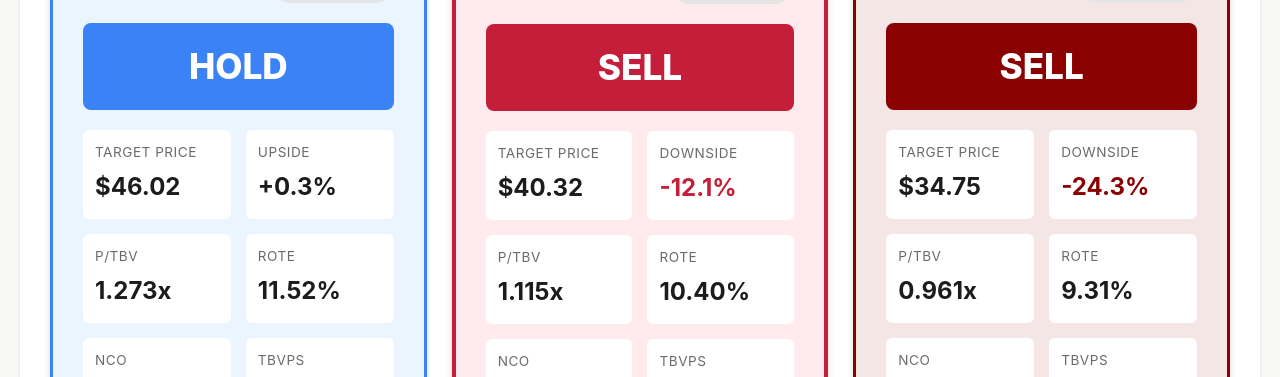
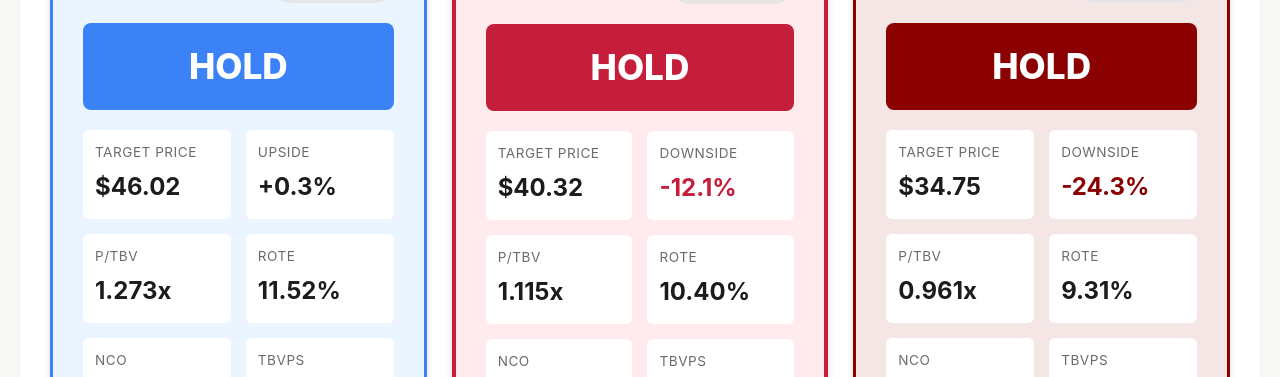
Before and after one commit to nirvanchitnis-cmyk/caty-equity-research-live, a plain HTML site: page CATY_12_valuation_model.html in a window 1280 px wide. Shown: the part 723-1100 px from the top of the page. Drawn offline with Linux system fonts and the light colour scheme.

Commit message:
Final: Remove last SELL section headers

```diff
--- a/CATY_12_valuation_model.html
+++ b/CATY_12_valuation_model.html
@@ -586,13 +586,13 @@
                     </div>
                 </div>
 
-                <!-- BASE CASE (SELL) -->
+                <!-- BASE CASE (HOLD) -->
                 <div class="scenario-card base">
                     <div class="scenario-header">
                         <div class="scenario-name">BASE CASE</div>
                         <div class="scenario-probability">60% Prob</div>
                     </div>
-                    <div class="scenario-rating">SELL</div>
+                    <div class="scenario-rating">HOLD</div>
 
                     <div class="scenario-metrics">
                         <div class="scenario-metric">
@@ -633,7 +633,7 @@
                         <div class="scenario-name">BEAR CASE</div>
                         <div class="scenario-probability">15% Prob</div>
                     </div>
-                    <div class="scenario-rating">SELL</div>
+                    <div class="scenario-rating">HOLD</div>
 
                     <div class="scenario-metrics">
                         <div class="scenario-metric">
```
